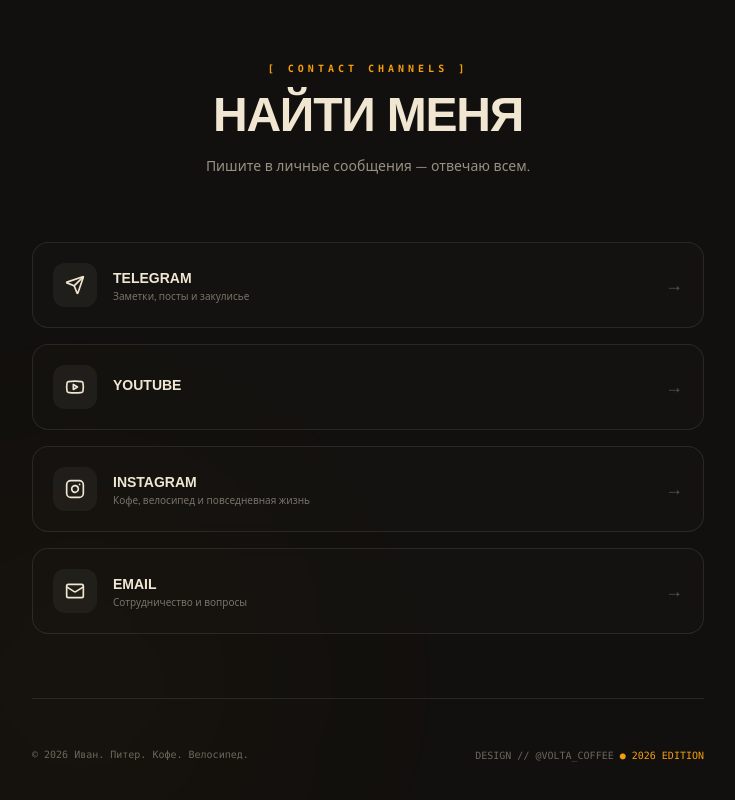
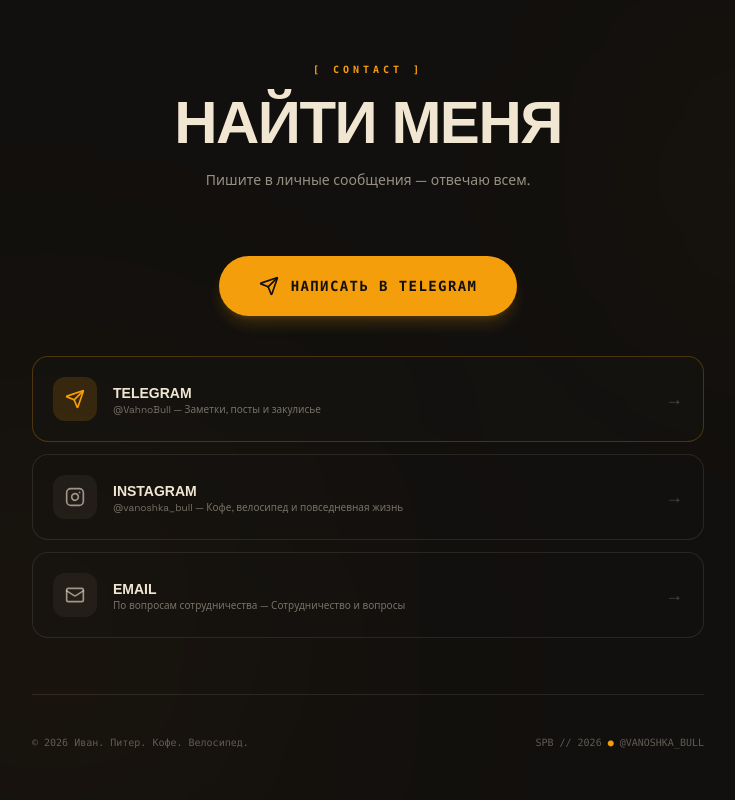
Before and after one commit to beamngdrive2342/site-vizitka-coffee, a React (Vite) app: page / in a window 1280 px wide. Shown: the part 6306-7106 px from the top of the page, without its empty margins (272-1007 px from the left). Built offline with nearby package versions, Linux system fonts and the light colour scheme; a web font is replaced by a local one.

Commit message:
Update Links.tsx

```diff
--- a/src/sections/Links.tsx
+++ b/src/sections/Links.tsx
@@ -1,104 +1,135 @@
-import { Instagram, Youtube, Send, Mail } from "lucide-react";
+import { Send, Instagram, Mail } from "lucide-react";
 import { useAppContext } from "../context/AppContext";
+
+const SOCIAL_LINKS = [
+  {
+    id: "tg",
+    name: "TELEGRAM",
+    handle: "@VahnoBull",
+    url: "https://t.me/VahnoBull",
+    icon: Send,
+    isPrimary: true,
+  },
+  {
+    id: "ig",
+    name: "INSTAGRAM",
+    handle: "@vanoshka_bull",
+    url: "https://www.instagram.com/vanoshka_bull/",
+    icon: Instagram,
+    isPrimary: false,
+  },
+  {
+    id: "mail",
+    name: "EMAIL",
+    handle: "По вопросам сотрудничества",
+    url: "mailto:hello@ivan.coffee",
+    icon: Mail,
+    isPrimary: false,
+  },
+];
 
 export const Links = () => {
   const { t } = useAppContext();
 
-  const socialLinks = [
-    {
-      id: "tg",
-      name: "TELEGRAM",
-      url: "https://t.me/volta_coffee",
-      icon: <Send className="w-5 h-5" />,
-      desc: t.linkTgDesc,
-    },
-    {
-      id: "yt",
-      name: "YOUTUBE",
-      url: "https://youtube.com",
-      icon: <Youtube className="w-5 h-5" />,
-      desc: t.linkYtDesc,
-    },
-    {
-      id: "ig",
-      name: "INSTAGRAM",
-      url: "https://instagram.com",
-      icon: <Instagram className="w-5 h-5" />,
-      desc: t.linkIgDesc,
-    },
-    {
-      id: "mail",
-      name: "EMAIL",
-      url: "mailto:hello@ivan.coffee",
-      icon: <Mail className="w-5 h-5" />,
-      desc: t.linkMailDesc,
-    }
-  ];
-
   return (
     <footer
       id="links"
-      className="relative py-16 md:py-36 bg-transparent overflow-hidden font-mono text-xs"
+      className="relative py-20 md:py-36 bg-transparent overflow-hidden"
     >
-      {/* Subtle bottom glow */}
-      <div className="absolute bottom-0 left-[10%] w-[35vw] h-[35vw] rounded-full bg-radial from-accent-blue/4 to-transparent blur-[120px] pointer-events-none" />
+      {/* Ambient glows */}
+      <div className="absolute bottom-0 left-[5%] w-[40vw] h-[40vw] rounded-full bg-accent-blue/4 blur-[140px] pointer-events-none" />
+      <div className="absolute top-[10%] right-[5%] w-[25vw] h-[25vw] rounded-full bg-accent-blue/3 blur-[120px] pointer-events-none" />
 
-      <div className="max-w-4xl mx-auto px-6 md:px-12 space-y-16 relative z-10 w-full text-center">
+      <div className="max-w-3xl mx-auto px-6 md:px-12 relative z-10">
 
-        {/* Header */}
-        <div className="space-y-4">
+        {/* ── Header ── */}
+        <div className="text-center space-y-4 mb-14 md:mb-16">
           <span className="text-[10px] font-mono tracking-[0.40em] text-accent-blue block uppercase font-semibold">
-            [ CONTACT CHANNELS ]
+            [ CONTACT ]
           </span>
-          <h2 className="text-3xl md:text-5xl font-display font-black text-text-primary uppercase tracking-tight">
+          <h2 className="text-3xl md:text-6xl font-display font-black text-text-primary uppercase tracking-tight">
             {t.linksTitle}
           </h2>
-          <p className="text-xs sm:text-sm text-text-primary/60 max-w-md mx-auto leading-relaxed font-sans font-light">
+          <p className="text-sm text-text-primary/60 max-w-sm mx-auto leading-relaxed font-sans">
             {t.linksSubtitle}
           </p>
         </div>
 
-        {/* Link List */}
-        <div className="flex flex-col gap-4 max-w-2xl mx-auto">
-          {socialLinks.map((link) => (
+        {/* ── Primary CTA ── */}
+        <div className="flex justify-center mb-10">
+          <a
+            id="main-cta-telegram"
+            href="https://t.me/VahnoBull"
+            target="_blank"
+            rel="noopener noreferrer"
+            className="inline-flex items-center gap-3 bg-accent-blue text-bg-primary hover:brightness-110 px-10 py-4 md:py-5 rounded-full font-mono text-sm font-bold tracking-widest uppercase transition-all duration-300 shadow-lg shadow-accent-blue/20 hover:shadow-accent-blue/40"
+          >
+            <Send className="w-5 h-5" />
+            <span>{t.linksCtaLabel}</span>
+          </a>
+        </div>
+
+        {/* ── Social link list ── */}
+        <div className="flex flex-col gap-3 mb-14">
+          {SOCIAL_LINKS.map((link) => {
+            const Icon = link.icon;
+            const desc =
+              link.id === "tg"
+                ? t.linkTgDesc
+                : link.id === "ig"
+                ? t.linkIgDesc
+                : t.linkMailDesc;
+            return (
               <a
                 key={link.id}
                 href={link.url}
                 target="_blank"
                 rel="noopener noreferrer"
-              className="flex items-center justify-between p-4 md:p-5 bg-bg-accent/20 md:bg-bg-accent/40 hover:bg-accent-blue/5 border border-text-primary/10 hover:border-accent-blue/45 rounded-2xl transition-all duration-300 group backdrop-blur-xs text-left"
+                className={`flex items-center justify-between p-4 md:p-5 border rounded-2xl transition-all duration-300 group ${
+                  link.isPrimary
+                    ? "bg-bg-accent/30 border-accent-blue/25 hover:border-accent-blue/60"
+                    : "bg-bg-accent/15 border-text-primary/10 hover:border-accent-blue/35 hover:bg-bg-accent/30"
+                }`}
               >
                 <div className="flex items-center gap-4">
-                <div className="p-3 rounded-xl bg-text-primary/5 text-text-primary group-hover:bg-accent-blue group-hover:text-bg-primary transition-all">
-                  {link.icon}
+                  <div
+                    className={`p-3 rounded-xl transition-all ${
+                      link.isPrimary
+                        ? "bg-accent-blue/15 text-accent-blue group-hover:bg-accent-blue group-hover:text-bg-primary"
+                        : "bg-text-primary/5 text-text-primary/60 group-hover:bg-accent-blue group-hover:text-bg-primary"
+                    }`}
+                  >
+                    <Icon className="w-5 h-5" />
                   </div>
                   <div>
                     <h3 className="text-sm font-display font-bold text-text-primary group-hover:text-accent-blue transition-colors">
                       {link.name}
                     </h3>
-                  <p className="text-[10px] text-text-primary/45 font-sans leading-none mt-1">
-                    {link.desc}
+                    <p className="text-[10px] text-text-primary/45 font-sans mt-0.5 leading-none">
+                      {link.handle} — {desc}
                     </p>
                   </div>
                 </div>
-              <span className="text-lg text-text-primary/30 group-hover:text-accent-blue group-hover:translate-x-1.5 transition-all font-sans">
+                <span className="text-text-primary/25 group-hover:text-accent-blue group-hover:translate-x-1.5 transition-all text-lg font-sans">
                   →
                 </span>
               </a>
-          ))}
+            );
+          })}
         </div>
 
-        {/* Separator line */}
-        <div className="h-[1px] bg-text-primary/10 max-w-2xl mx-auto my-12" />
+        {/* ── Separator ── */}
+        <div className="h-[1px] bg-text-primary/10 my-10" />
 
-        {/* Copyright block */}
-        <div className="flex flex-col md:flex-row justify-between items-center gap-4 text-[10px] text-text-primary/40 max-w-2xl mx-auto font-mono">
+        {/* ── Footer ── */}
+        <div className="flex flex-col md:flex-row justify-between items-center gap-4 text-[10px] text-text-primary/35 font-mono">
           <p className="text-center md:text-left leading-relaxed">
             {t.footerCopyright}
           </p>
           <div className="flex items-center gap-1.5 uppercase font-medium">
-            <span>DESIGN // @volta_coffee</span>
-            <span className="text-accent-blue">● 2026 EDITION</span>
+            <span>SPB // 2026</span>
+            <span className="text-accent-blue">●</span>
+            <span>@vanoshka_bull</span>
           </div>
         </div>
 
```
Lines whose indentation alone changed are shown as unchanged.
